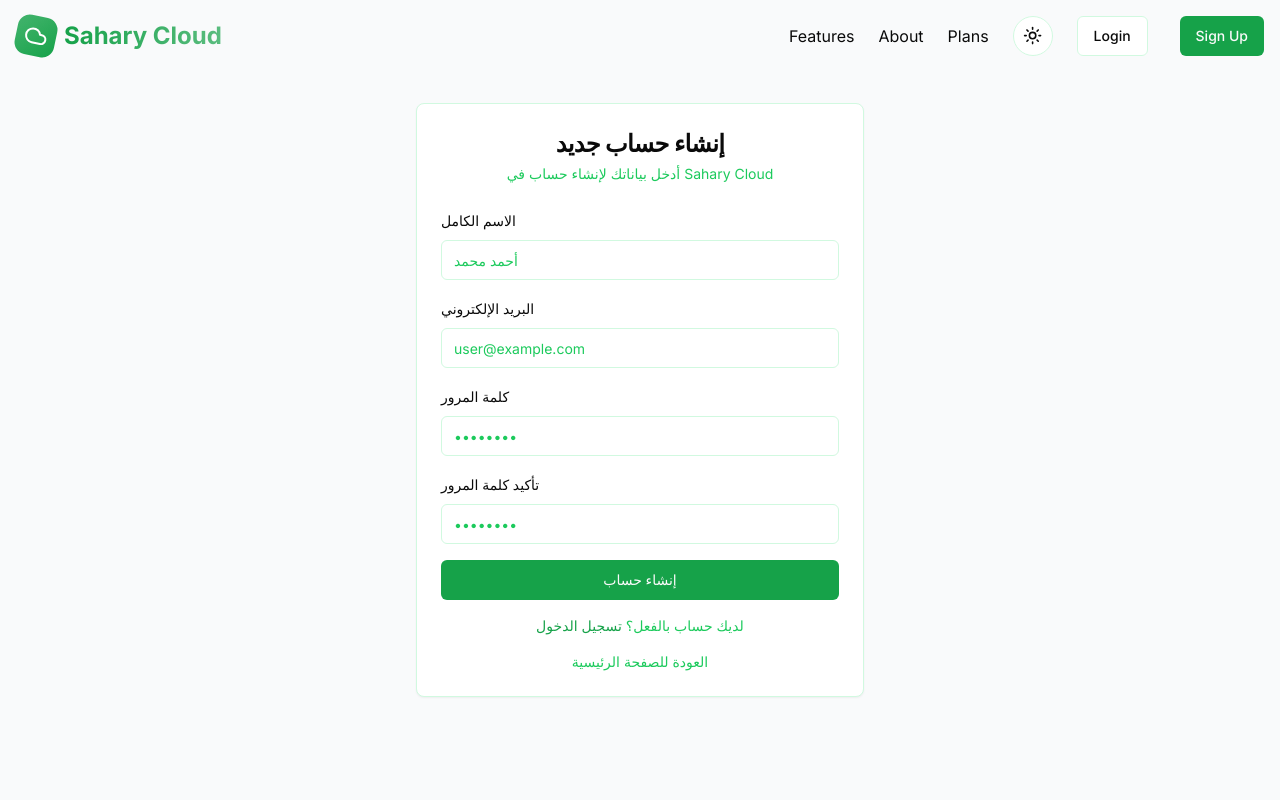
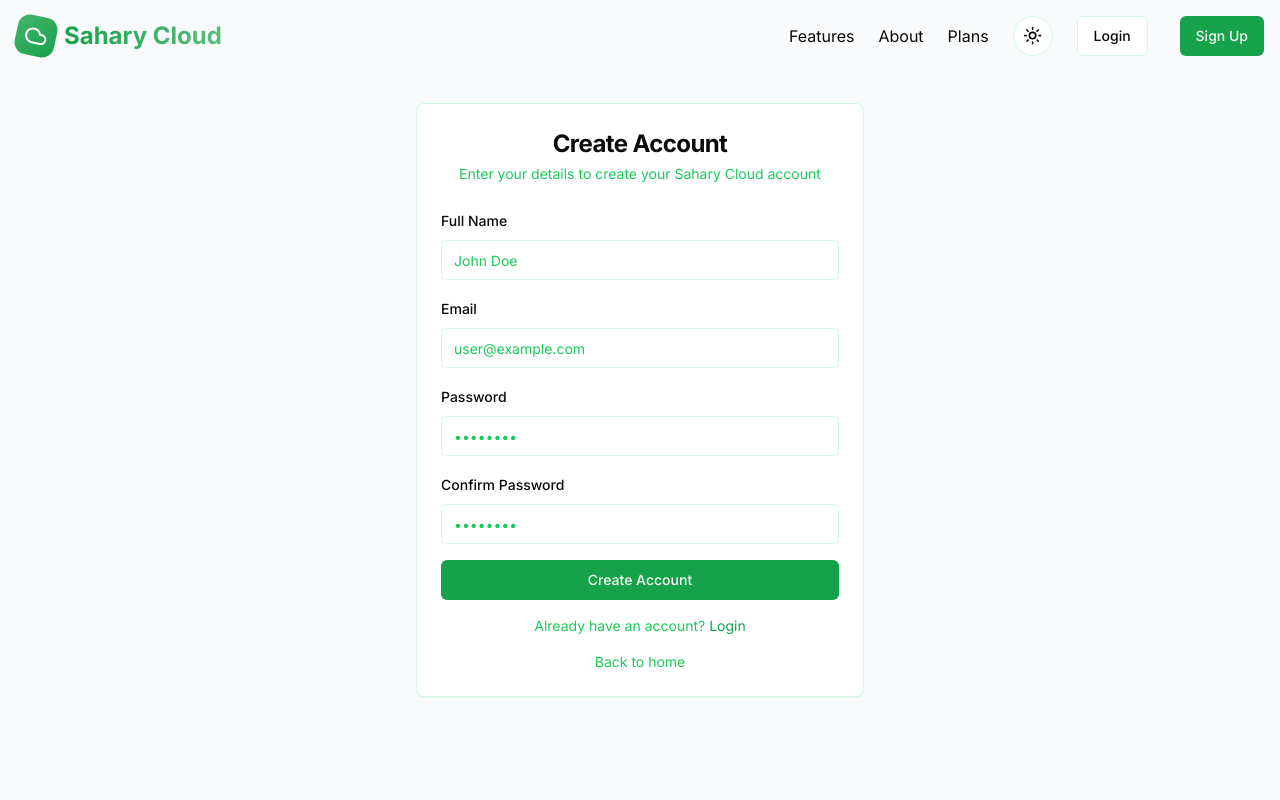
Before and after one commit to Yassen717/Sahary-Cloud-main, a Next.js app in the folder frontend/: page /register in a window 1280 px wide. Shown: the top 800 px of the page. Built offline with nearby package versions, Linux system fonts and the light colour scheme.

Commit message:
feat(i18n): change login and register pages from Arabic to English

```diff
--- a/frontend/app/login/page.tsx
+++ b/frontend/app/login/page.tsx
@@ -22,7 +22,7 @@ export default function LoginPage() {
 
   useEffect(() => {
     if (expired === 'true') {
-      setError('انتهت صلاحية الجلسة. يرجى تسجيل الدخول مرة أخرى.');
+      setError('Your session has expired. Please login again.');
     }
   }, [expired]);
 
@@ -42,7 +42,7 @@ export default function LoginPage() {
         router.push('/dashboard');
       }
     } catch (err: any) {
-      setError(err.message || 'فشل تسجيل الدخول');
+      setError(err.message || 'Login failed');
     } finally {
       setLoading(false);
     }
@@ -53,16 +53,16 @@ export default function LoginPage() {
       <Card className="w-full max-w-md mx-4">
         <CardHeader className="space-y-1">
           <CardTitle className="text-2xl font-bold text-center">
-            تسجيل الدخول
+            Login
           </CardTitle>
           <CardDescription className="text-center">
-            أدخل بريدك الإلكتروني وكلمة المرور للدخول
+            Enter your email and password to login
           </CardDescription>
         </CardHeader>
         <CardContent>
           <form onSubmit={handleLogin} className="space-y-4">
             <div className="space-y-2">
-              <Label htmlFor="email">البريد الإلكتروني</Label>
+              <Label htmlFor="email">Email</Label>
               <Input
                 id="email"
                 type="email"
@@ -75,7 +75,7 @@ export default function LoginPage() {
             </div>
 
             <div className="space-y-2">
-              <Label htmlFor="password">كلمة المرور</Label>
+              <Label htmlFor="password">Password</Label>
               <Input
                 id="password"
                 type="password"
@@ -101,23 +101,23 @@ export default function LoginPage() {
               {loading ? (
                 <>
                   <Loader2 className="mr-2 h-4 w-4 animate-spin" />
-                  جاري تسجيل الدخول...
+                  Logging in...
                 </>
               ) : (
-                'تسجيل الدخول'
+                'Login'
               )}
             </Button>
 
             <div className="text-center text-sm">
-              <span className="text-muted-foreground">ليس لديك حساب؟ </span>
+              <span className="text-muted-foreground">Don't have an account? </span>
               <Link href="/register" className="text-primary hover:underline">
-                إنشاء حساب جديد
+                Sign up
               </Link>
             </div>
 
             <div className="text-center text-sm">
               <Link href="/" className="text-muted-foreground hover:underline">
-                العودة للصفحة الرئيسية
+                Back to home
               </Link>
             </div>
           </form>
--- a/frontend/app/register/page.tsx
+++ b/frontend/app/register/page.tsx
@@ -33,12 +33,12 @@ export default function RegisterPage() {
     setError('');
 
     if (formData.password !== formData.confirmPassword) {
-      setError('كلمات المرور غير متطابقة');
+      setError('Passwords do not match');
       return;
     }
 
     if (formData.password.length < 6) {
-      setError('كلمة المرور يجب أن تكون 6 أحرف على الأقل');
+      setError('Password must be at least 6 characters');
       return;
     }
 
@@ -53,7 +53,7 @@ export default function RegisterPage() {
       console.log('Registration successful:', response);
       router.push('/dashboard');
     } catch (err: any) {
-      setError(err.message || 'فشل إنشاء الحساب');
+      setError(err.message || 'Registration failed');
     } finally {
       setLoading(false);
     }
@@ -64,21 +64,21 @@ export default function RegisterPage() {
       <Card className="w-full max-w-md mx-4">
         <CardHeader className="space-y-1">
           <CardTitle className="text-2xl font-bold text-center">
-            إنشاء حساب جديد
+            Create Account
           </CardTitle>
           <CardDescription className="text-center">
-            أدخل بياناتك لإنشاء حساب في Sahary Cloud
+            Enter your details to create your Sahary Cloud account
           </CardDescription>
         </CardHeader>
         <CardContent>
           <form onSubmit={handleRegister} className="space-y-4">
             <div className="space-y-2">
-              <Label htmlFor="name">الاسم الكامل</Label>
+              <Label htmlFor="name">Full Name</Label>
               <Input
                 id="name"
                 name="name"
                 type="text"
-                placeholder="أحمد محمد"
+                placeholder="John Doe"
                 value={formData.name}
                 onChange={handleChange}
                 required
@@ -87,7 +87,7 @@ export default function RegisterPage() {
             </div>
 
             <div className="space-y-2">
-              <Label htmlFor="email">البريد الإلكتروني</Label>
+              <Label htmlFor="email">Email</Label>
               <Input
                 id="email"
                 name="email"
@@ -101,7 +101,7 @@ export default function RegisterPage() {
             </div>
 
             <div className="space-y-2">
-              <Label htmlFor="password">كلمة المرور</Label>
+              <Label htmlFor="password">Password</Label>
               <Input
                 id="password"
                 name="password"
@@ -115,7 +115,7 @@ export default function RegisterPage() {
             </div>
 
             <div className="space-y-2">
-              <Label htmlFor="confirmPassword">تأكيد كلمة المرور</Label>
+              <Label htmlFor="confirmPassword">Confirm Password</Label>
               <Input
                 id="confirmPassword"
                 name="confirmPassword"
@@ -142,23 +142,23 @@ export default function RegisterPage() {
               {loading ? (
                 <>
                   <Loader2 className="mr-2 h-4 w-4 animate-spin" />
-                  جاري إنشاء الحساب...
+                  Creating account...
                 </>
               ) : (
-                'إنشاء حساب'
+                'Create Account'
               )}
             </Button>
 
             <div className="text-center text-sm">
-              <span className="text-muted-foreground">لديك حساب بالفعل؟ </span>
+              <span className="text-muted-foreground">Already have an account? </span>
               <Link href="/login" className="text-primary hover:underline">
-                تسجيل الدخول
+                Login
               </Link>
             </div>
 
             <div className="text-center text-sm">
               <Link href="/" className="text-muted-foreground hover:underline">
-                العودة للصفحة الرئيسية
+                Back to home
               </Link>
             </div>
           </form>
```
